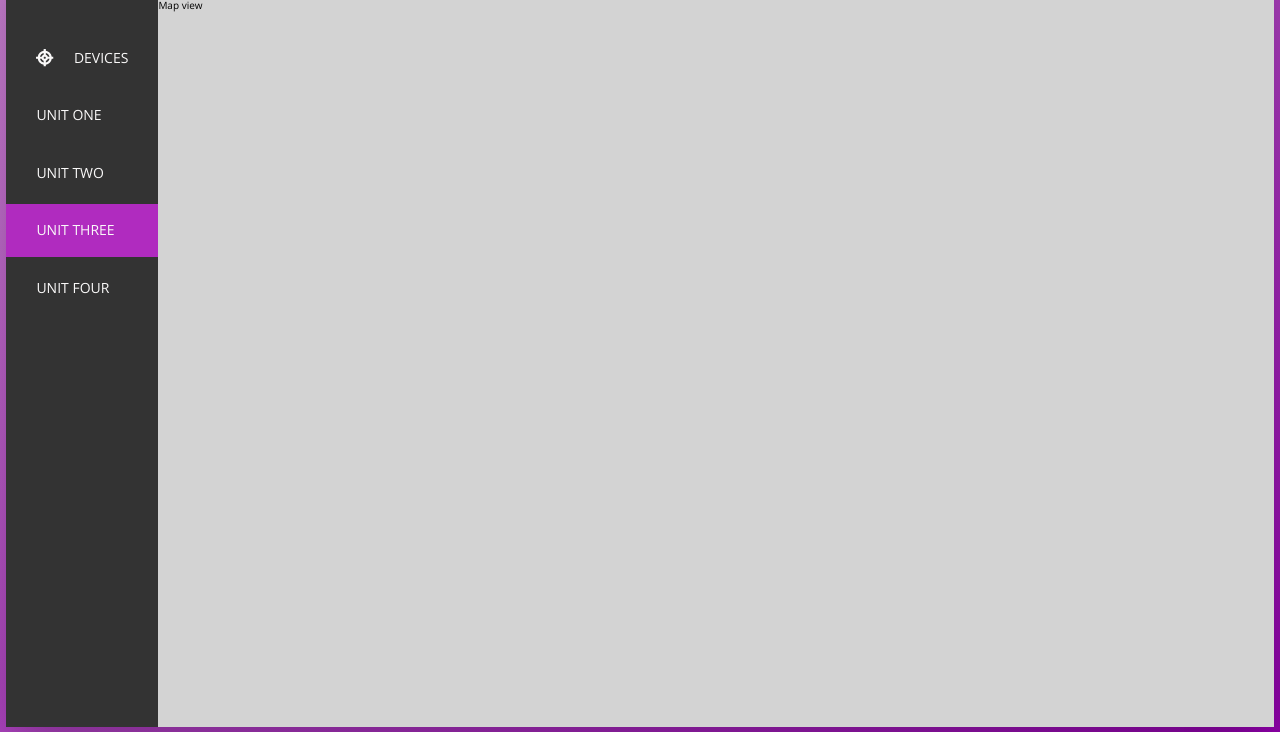
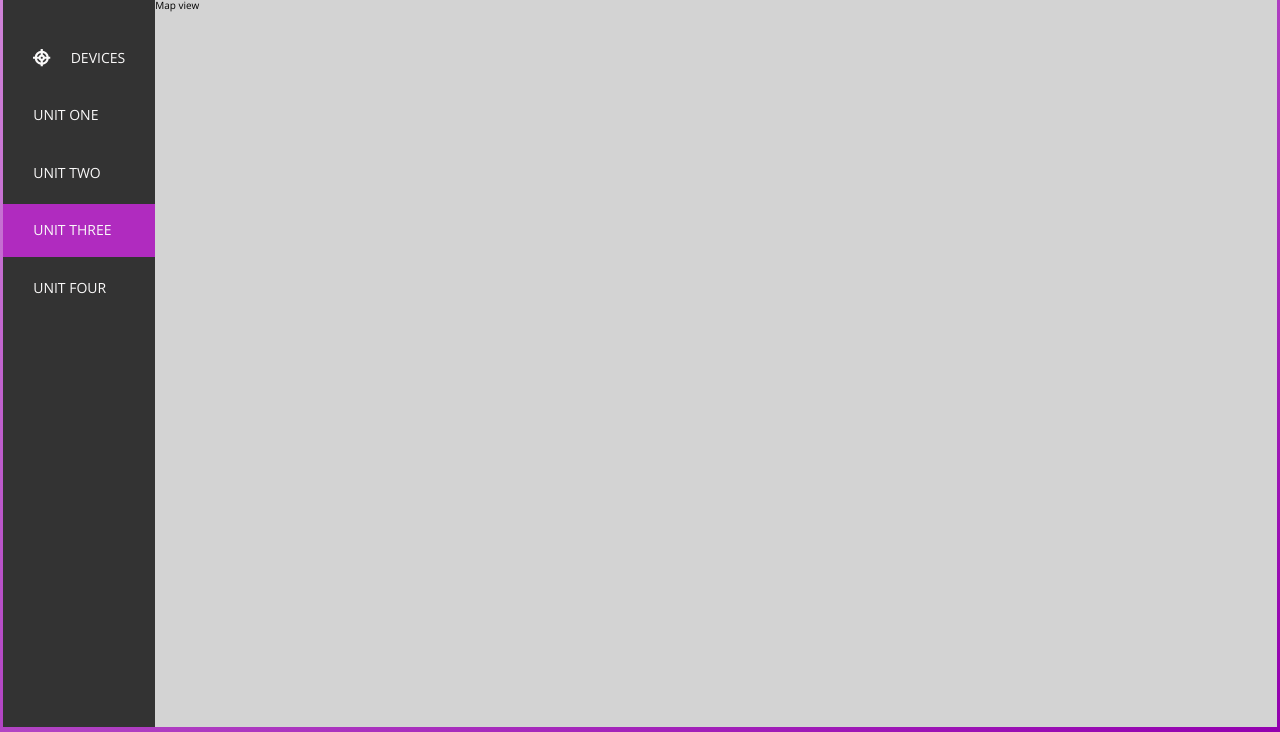
Before and after one commit to SDBowen/circle-gps-dashboard-mockup, a website: page dashboard/index.html in a window 1280 px wide. Shown: the part 68-800 px from the top of the page. Drawn offline with nearby package versions, Linux system fonts and the light colour scheme.

Commit message:
Remove container shadow and increase width

```diff
--- a/dashboard/sass/_layout.scss
+++ b/dashboard/sass/_layout.scss
@@ -1,10 +1,9 @@
 .container {
-  max-width: 99%;
+  max-width: 99.5%;
   min-height: 100%;
   margin: $container-margin auto;
 
   background-color: var(--color-grey-light-1);
-  box-shadow: 0 2rem 6rem rgba(0, 0, 0, 0.3);
 }
 
 .header {
@@ -35,8 +34,6 @@
 
   flex: 1;
 
-  // testing
-  // height: 80rem;
   min-height: calc(100vh - #{$header-height} - (#{$container-margin} * 2));
   background-color: lightgrey;
 }
```
Also changed, not shown: dashboard/css/style.css.
